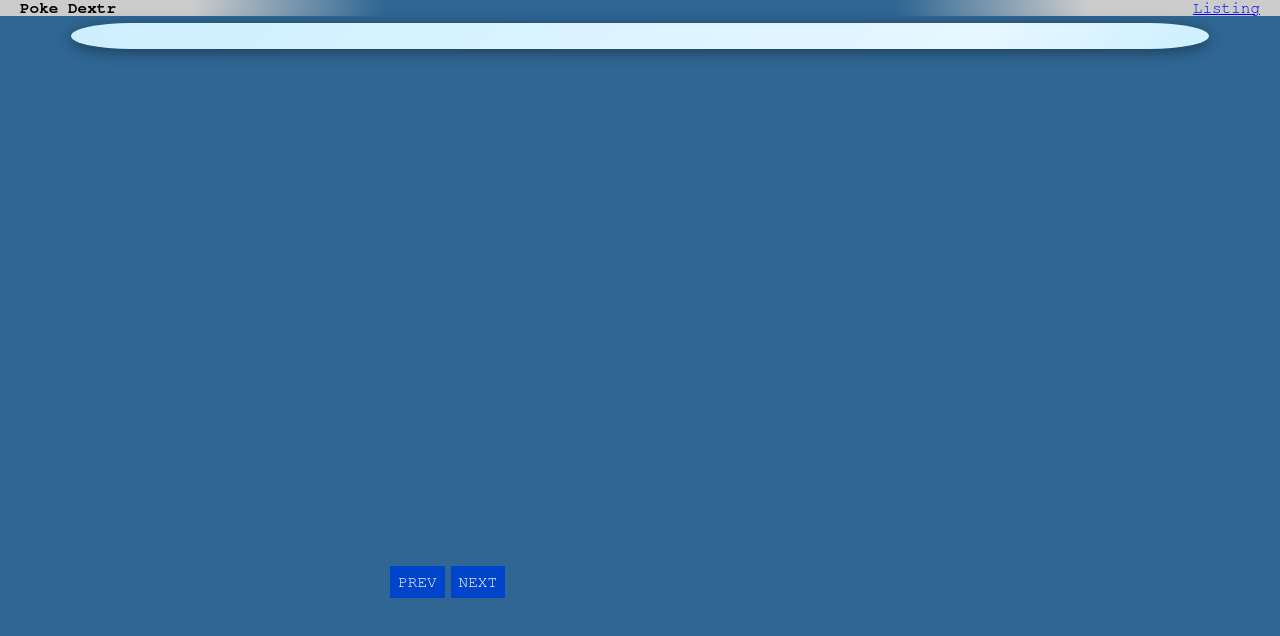
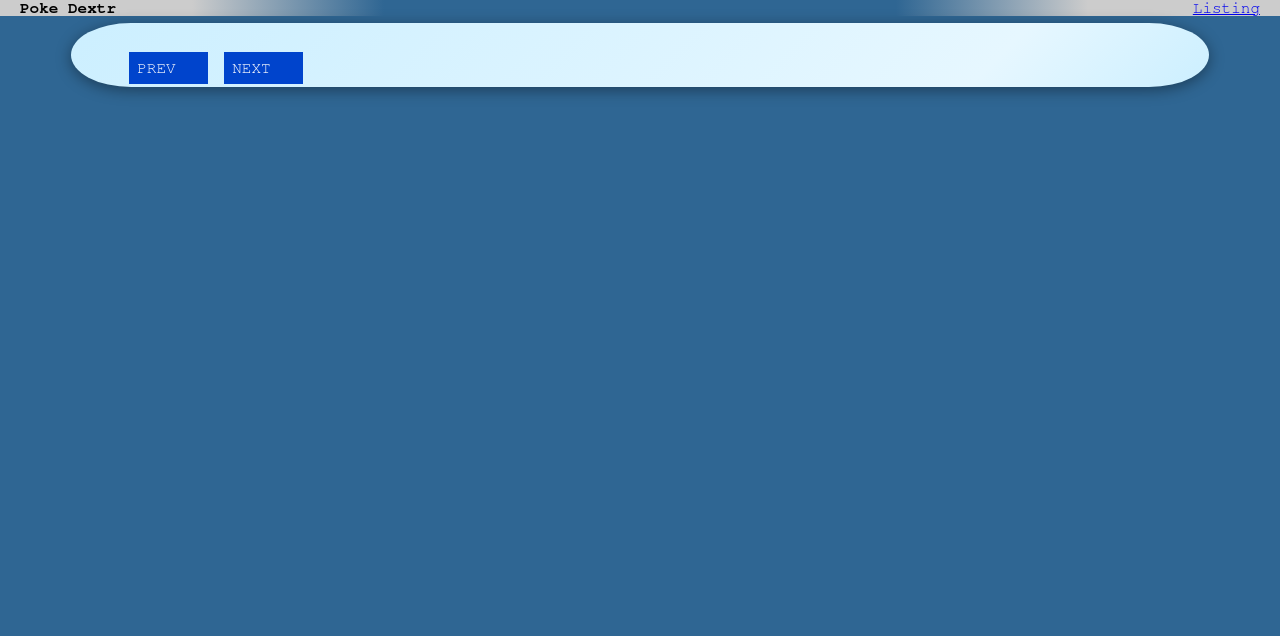
Before and after one commit to crowbar72/Poke-Dextr, a plain HTML site: page index.html in a window 1280 px wide. Drawn offline with Linux system fonts and the light colour scheme; no server answers.

Commit message:
Update index.html

```diff
--- a/index.html
+++ b/index.html
@@ -14,7 +14,7 @@
       }
 
       main {
-        max-height: 600px;
+        max-height: 700px;
         width: 100%;
         display: flex;
         justify-content: center;
@@ -32,7 +32,7 @@
         background-image: linear-gradient(135deg, rgb(204, 239, 255) 0%, rgb(230, 247, 255) 80%, rgb(204, 239, 255) 100%);
       }
 
-      @media (max-width: 800px) {
+      @media (max-width: 1000px) {
         .content {
           background-color: #cceeff;
           height: 100%;
@@ -67,15 +67,50 @@
         padding: 0px, 0px, 0px, 0px;
       }
 
+      .grid-container1 {
+        display: grid;
+        grid-template-columns: auto auto;
+        grid-template-columns: 300px auto;
+      }
+      .grid-container2 {
+        display: grid;
+        grid-template-columns: auto;
+      }
+
       #listing{
         max-height: 600px;
-        width: 20%;
+        width: 100%;
         max-width: 180px;
         margin-top: 10px;
         margin-left: 20px;
         list-style: none;
         overflow-y: scroll;
         overflow-x: hidden;
+      }
+
+      #prevnext{
+        display: grid;
+        grid-template-columns: auto auto;
+        gap: 10px;
+        max-width: 180px;
+        margin-left: 55px;
+      }
+
+      #prevnext>a{
+
+        text-decoration: none;
+        background-color: rgb(0, 68, 204);
+        padding: 8px;
+        margin: 3px;
+        color: white;
+      }
+
+      #prevnext>p{
+        text-decoration: none;
+        background-color: rgb(77, 136, 255);
+        padding: 8px;
+        margin: 3px;
+        color: white;
       }
 
       .li{
@@ -111,10 +146,6 @@
       }
 
       #result{
-        display: flex;
-        position: relative;
-        top: 100px;
-        left: 20px;
       }
 
       #infoList{
@@ -122,10 +153,11 @@
         list-style: none;
         height: 200px;
         padding: 20px;
-        min-width: 200px;
+        min-width: 260px;
         border: solid black 1px;
         border-radius: 10px;
         margin: 20px;
+        margin-right: 40px;
       }
 
       h1::first-letter{
@@ -142,28 +174,7 @@
         box-shadow: 0px 3px 15px 0px rgba(0,0,0,0.75);
       }
 
-      #offset{
-        position: absolute;
-        top: 540px;
-        left: 30%;
-        display: flex;
-      }
 
-      #offset>a{
-        text-decoration: none;
-        background-color: rgb(0, 68, 204);
-        padding: 8px;
-        margin: 3px;
-        color: white;
-      }
-
-      #offset>p{
-        text-decoration: none;
-        background-color: rgb(77, 136, 255);
-        padding: 8px;
-        margin: 3px;
-        color: white;
-      }
 
     </style>
   </head>
@@ -175,20 +186,22 @@
     </nav>
 
     <main id="main" >
-      <div class="content">
+      <div class="content grid-container1">
 
-        <ul id="listing">
+        <div class="grid-container2">
+          <ul id="listing">
 
-        </ul>
+          </ul>
+
+          <nav id="prevnext">
+            <a href='#' onclick=changeOffset(-50)>PREV</a>
+            <a href='#' onclick=changeOffset(50)>NEXT</a>
+          </nav>
+        </div>
 
         <div id="result">
 
         </div>
-
-        <nav id="offset">
-          <a href='#' onclick=changeOffset(-50)>PREV</a>
-          <a href='#' onclick=changeOffset(50)>NEXT</a>
-        </nav>
 
       </div>
 
@@ -274,7 +287,7 @@
           <p>NEXT</p>`;
         }
 
-        container = document.querySelector("#offset");
+        container = document.querySelector("#prevnext");
         container.innerHTML = html;
 
         try{
```
